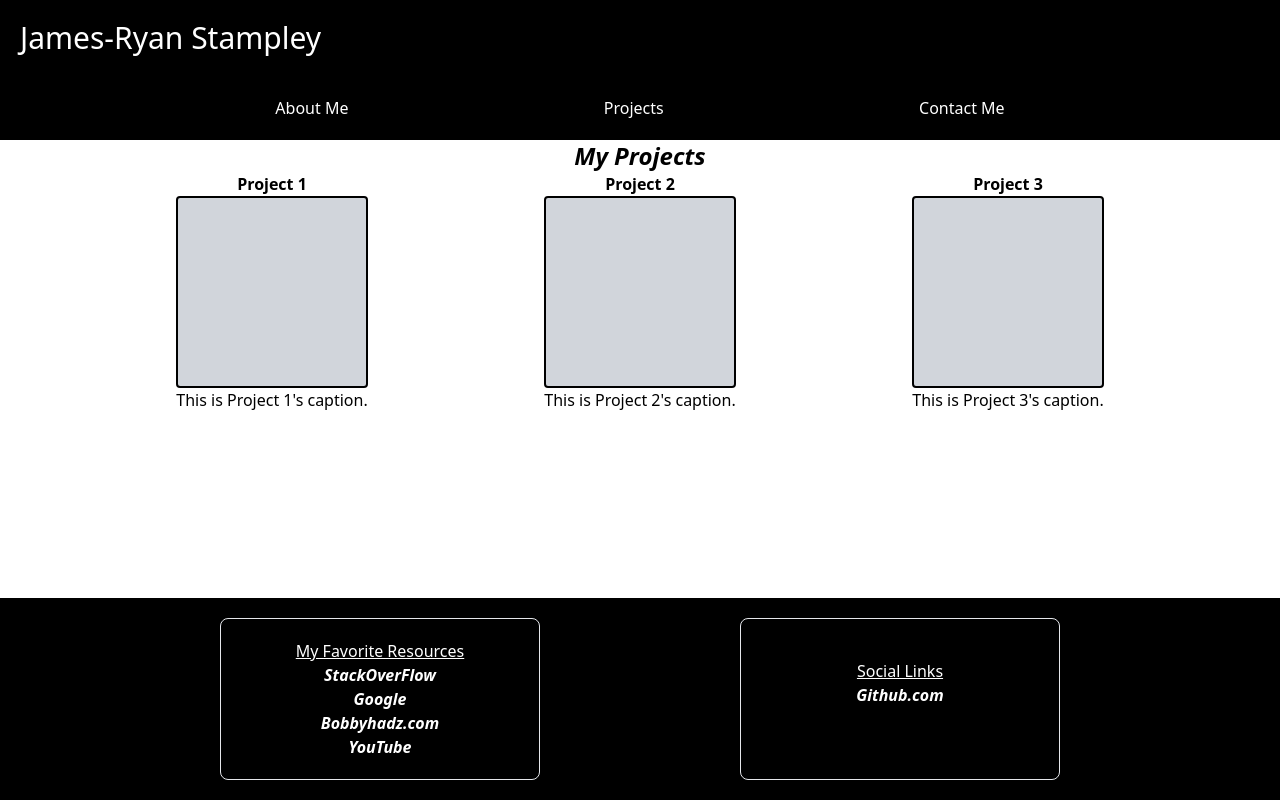
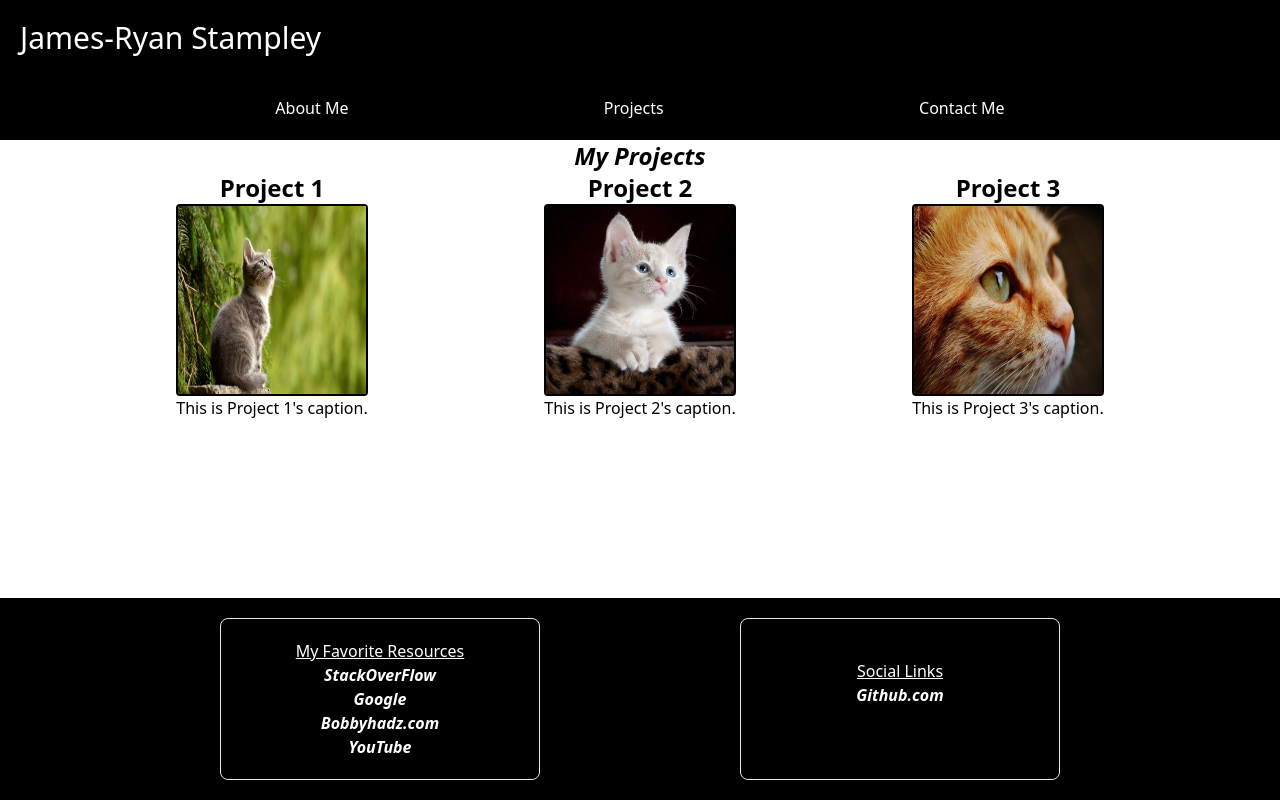
Before and after one commit to ComputerScienceWarrior/portfolio, a React (Create React App) app: page /projects in a window 1280 px wide. Built offline with nearby package versions, Linux system fonts and the light colour scheme; the HTML template or start-up script is replaced by a standard one.

Commit message:
display project with on-hover effect.

```diff
--- a/src/components/Project.jsx
+++ b/src/components/Project.jsx
@@ -3,9 +3,9 @@ import React from "react";
 const Project = (props) => {
     return(
         <div>
-            <h1 className="text-center font-bold">{props.title}</h1>
-            <div className="w-48 h-48 border-2 border-black rounded bg-gray-300">
-                {/* image thumbnail will go here. */}
+            <h1 className="text-center font-bold text-2xl">{props.title}</h1>
+            <div className="w-48 h-48 hover:opacity-25 border-2 border-black rounded bg-gray-300 duration-300">
+                <img src={props.imageUrl} className="w-full h-full" alt="Cat Picture."/>
             </div>
             <p className="text-center">{props.caption}</p>
         </div>
```
